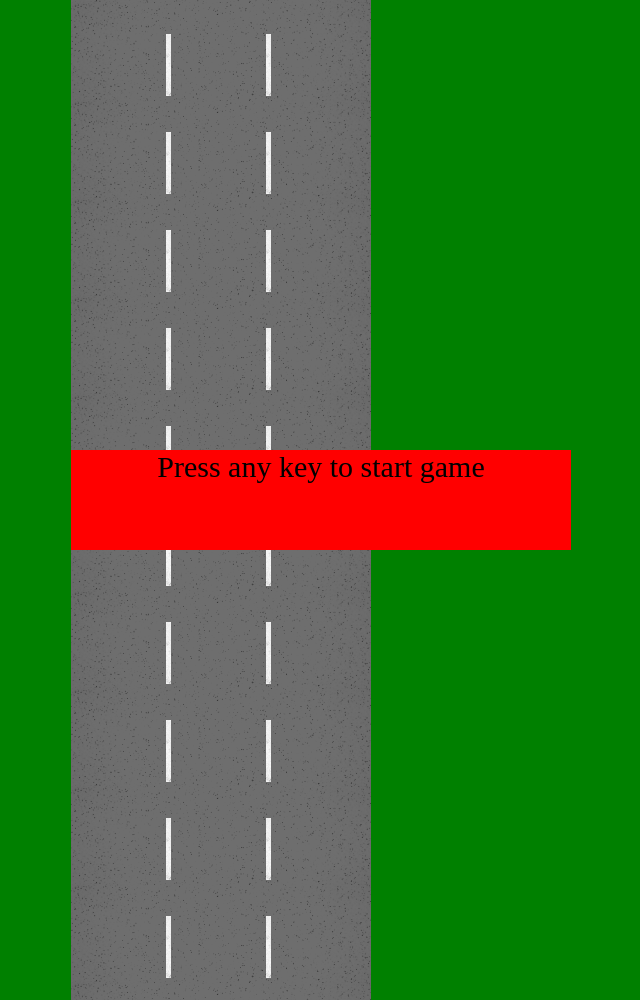
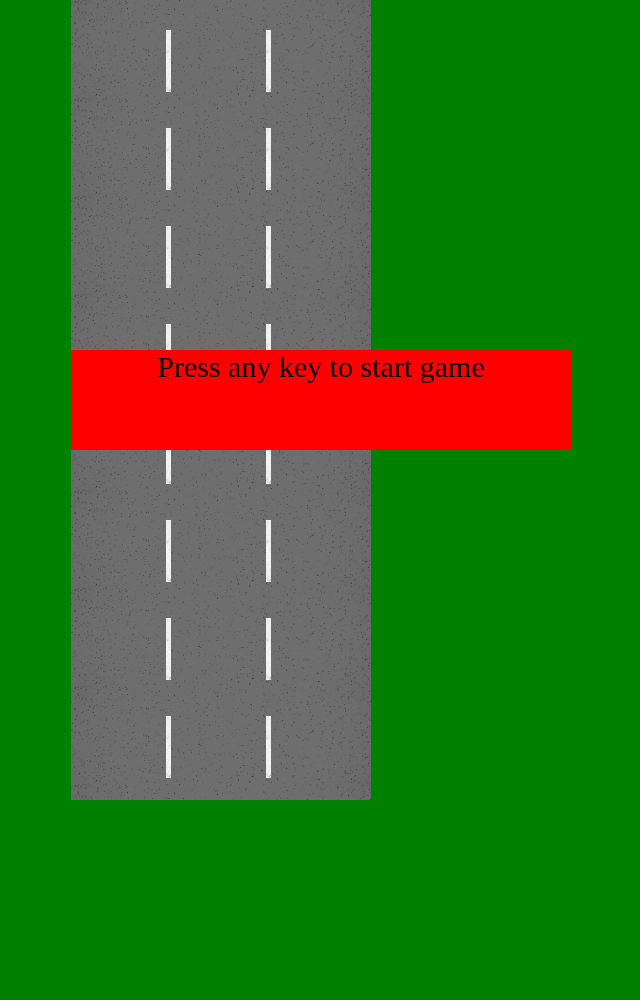
Before and after one commit to Toxicann/car_game_js, a website: page public/index.html in a window 1280 px wide. Shown: the whole page, without its empty margins (319-959 px from the left). After the commit the page ends 800 px from the top, so only its background shows below. Drawn offline with Linux system fonts and the light colour scheme.

Commit message:
container height changes

```diff
--- a/public/css/style.css
+++ b/public/css/style.css
@@ -5,7 +5,7 @@ body {
 #container {
   margin: 0 auto;
   width: 500px;
-  height: 1000px;
+  height: 800px;
   overflow: hidden;
   position: relative;
 }
--- a/public/js/carGameAnimation.js
+++ b/public/js/carGameAnimation.js
@@ -134,7 +134,8 @@ class CarGameAnimation {
         car.y += speed;
         if (car.y >= ROAD_DISPLAY_HEIGHT - CAR_HEIGHT) {
           scoreCount += i;
-          console.log(localStorage.HighCount, scoreCount);
+          // console.log(localStorage.HighCount, scoreCount);
+
           if (localStorage.HighCount < scoreCount) {
             localStorage.HighCount = scoreCount;
           }
--- a/public/js/constants.js
+++ b/public/js/constants.js
@@ -1,8 +1,8 @@
 const ROAD_WIDTH = 500;
-const ROAD_DISPLAY_HEIGHT = 1000;
+const ROAD_DISPLAY_HEIGHT = 800;
 const TOTAL_ROAD_HEIGHT = 10700;
 const CAR_HEIGHT = 92.5;
 const CAR_WIDTH = 50;
-const VELOCITY = 0.01;
+const VELOCITY = 0.1;
 
 const MY_CAR_POS_FROM_BOTTOM = 10;
```
